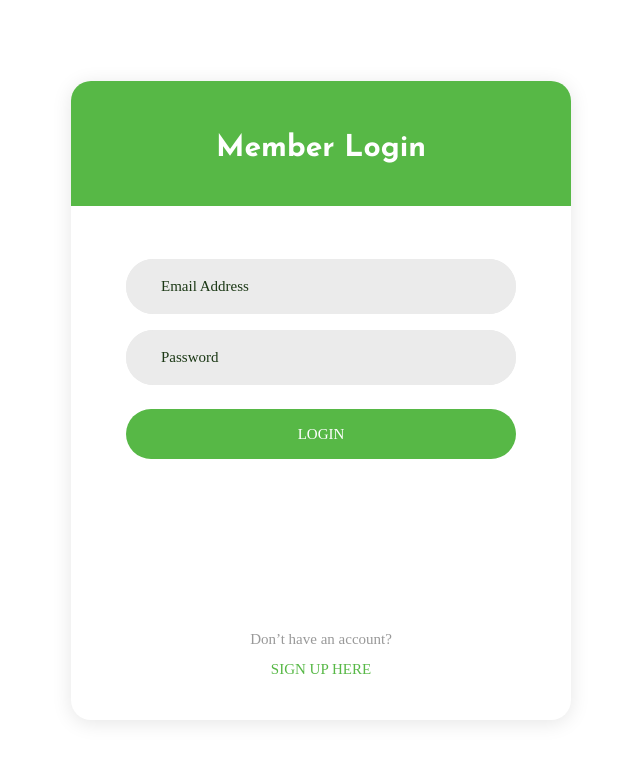
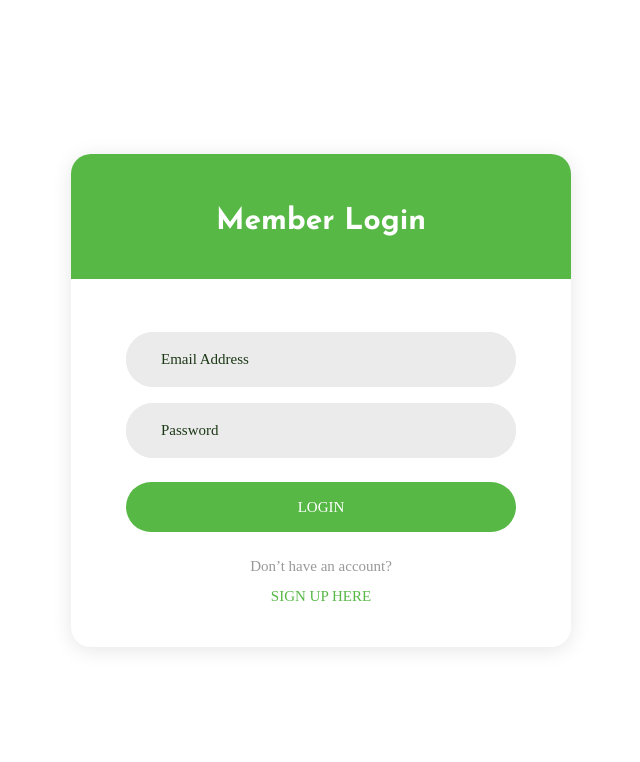
Before and after one commit to mhamido/cs314-ticket-support-system, a PHP site: page / in a window 1280 px wide. Shown: the top 762 px of the page, without its empty margins (319-959 px from the left). Run offline with PHP 8.4, Linux system fonts and the light colour scheme; some web fonts are replaced.

Commit message:
Update index.php

```diff
--- a/index.php
+++ b/index.php
@@ -53,8 +53,9 @@
                             Login
                         </button>
                     </div>
+                    <br>
 
-                    <div class="flex-col-c p-t-170 p-b-40">
+                    <div class="flex-col-c p-b-40">
                         <span class="txt1 p-b-9">
                             Don’t have an account?
                         </span>
```
